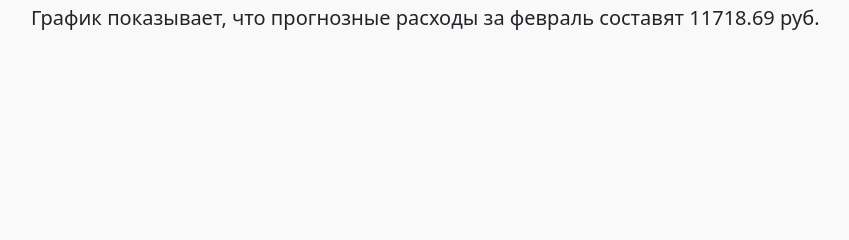
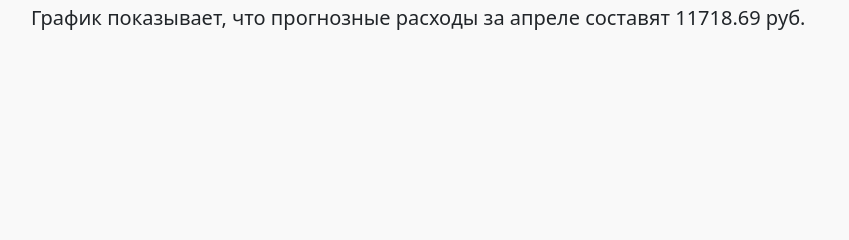
Before and after one commit to barolad/predprofolimp-2022, a Flask app: page /prediction in a window 1280 px wide. Shown: the part 282-522 px from the top of the page, without its empty margins (51-900 px from the left). Run offline with Flask 2, Linux system fonts and the light colour scheme; a user stored in the database is signed in; data comes from the database, SQL or seed files in the repository; some libraries are stand-ins or nearby versions.

Commit message:
Month info update

```diff
--- a/templates/index.html
+++ b/templates/index.html
@@ -67,13 +67,13 @@
             <h5>Доходы</h5>
             <h6>В {{currentmonth}}</h6>
             <h5 class="monp">{{bankpluscur}} ₽</h5>
-            <p>На {{bankplus}} ₽ {{plusess}}, чем в январе</p>
+            <p>На {{bankplus}} ₽ {{plusess}}, чем в {{befmonth}}</p>
         </div>
         <div class="balance_box_1 col-6">
             <h5>Расходы</h5>
             <h6>В {{currentmonth}}</h6>
             <h5 class="monm">{{bankminuscur}} ₽</h5>
-            <p>На {{bankminus}} ₽ {{minuses}}, чем в январе</p>
+            <p>На {{bankminus}} ₽ {{minuses}}, чем в {{befmonth}}</p>
         </div>
     </div>
     <div class="balance_box mt-2">
--- a/templates/prediction.html
+++ b/templates/prediction.html
@@ -23,7 +23,7 @@
           </div>
           <canvas id="PolimiMonth" width="200 !important" height="180 !important"></canvas>
         </div>
-        <h5>График показывает, что прогнозные расходы за февраль составят {{pred_elastic}} руб.</h5>
+        <h5>График показывает, что прогнозные расходы за {{currentmonth}} составят {{pred_elastic}} руб.</h5>
       </div>
     </div>
   </div>
@@ -31,7 +31,7 @@
   <div>
     <canvas id="LinearMonth" width="200 !important" height="180 !important"></canvas>
   </div>
-<h5>График показывает, что прогнозные расходы за февраль составят {{pred_lin}} руб.</h5>
+<h5>График показывает, что прогнозные расходы за {{currentmonth}} составят {{pred_lin}} руб.</h5>
 
 
 <script>
```
